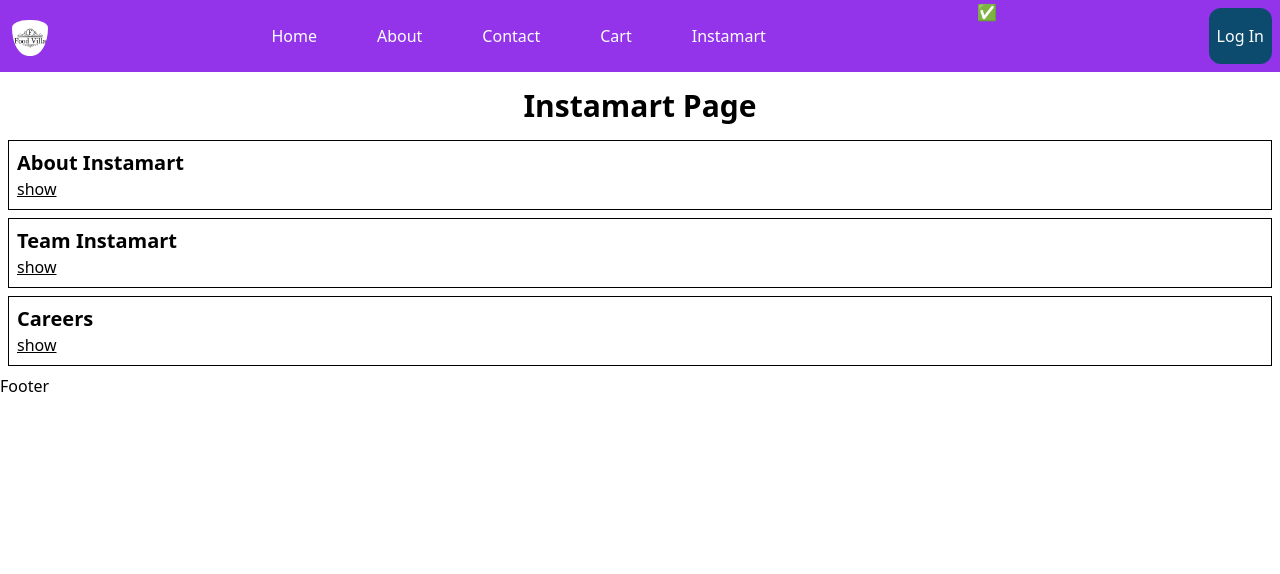
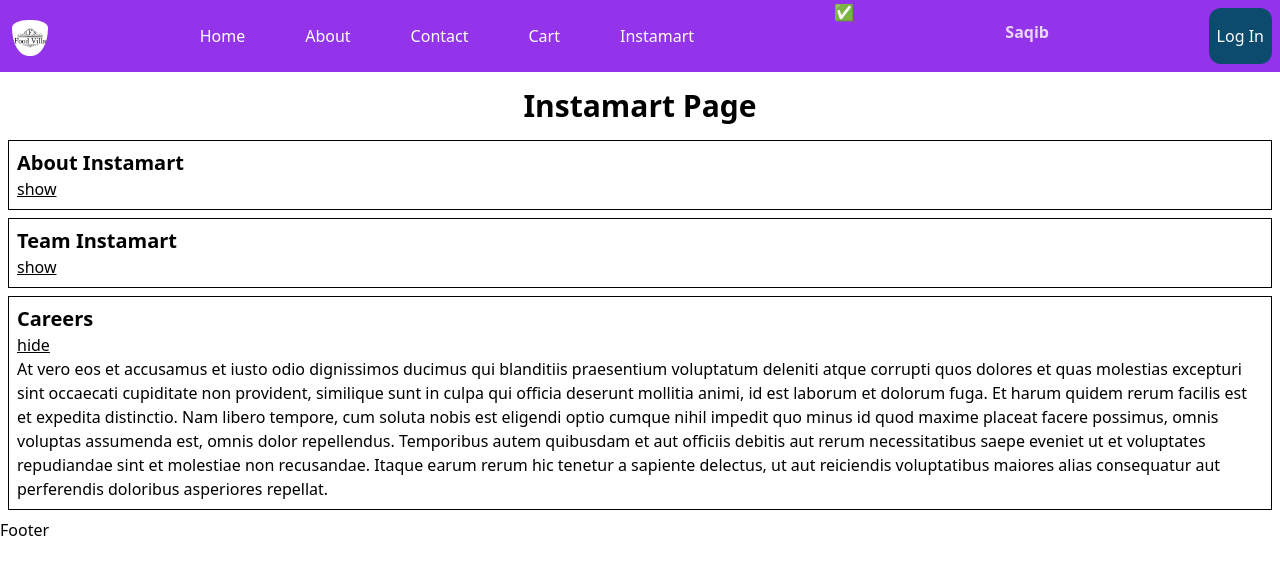
Before and after one commit to iamsaqib24/Namaste-React-Course, a React (Vite) app: page /instamart in a window 1280 px wide. Shown: the top 574 px of the page. Built offline with nearby package versions, Linux system fonts and the light colour scheme.

Commit message:
useContext

```diff
--- a/src/App.js
+++ b/src/App.js
@@ -11,6 +11,7 @@
 import RestaurantMenu from './components/RestaurantMenu'
 import Profile from './components/Profile'
 import Shimmer from './components/Shimmer'
+import UserContext from './utils/UserContext'
 // import Instamart from './components/Instamart'
 
 const Instamart = lazy(() => import('./components/Instamart'))
@@ -24,11 +25,13 @@
     })
 
     return (
-        <React.Fragment>
+        <UserContext.Provider value={{
+            user: user
+        }}>
             <Header />
             <Outlet />
             <Footer />
-        </React.Fragment>
+        </UserContext.Provider>
     )
 }
 
@@ -40,10 +43,7 @@
         children: [
             {
                 path: "/",
-                element: <Body user={{
-                    name: "Foodvilla",
-                    email: "foodvilla@foodvilla.com"
-                }} />
+                element: <Body />
             },
             {
                 path: "/about",
--- a/src/components/About.js
+++ b/src/components/About.js
@@ -1,6 +1,7 @@
 import React from 'react'
 import { Outlet } from 'react-router-dom'
 import Profile from "./ProfileClass"
+import UserContext from '../utils/UserContext'
 
 // const About2 = () => {
 //   return (
@@ -31,6 +32,12 @@
         return (
             <div>
                 <h1>About Us</h1>
+
+                <UserContext.Consumer>
+                    {/* {(value) => console.log(value)} */}
+                    {({user}) => <h1 className="font-bold">{user.name}</h1>}
+                </UserContext.Consumer>
+
                 <p>Chapter-07 - Finding the Path</p>
                 {/* <Outlet /> */}
                 <Profile name={"Saqqu"} />
--- a/src/components/Body.js
+++ b/src/components/Body.js
@@ -64,7 +64,7 @@
                     filteredRestaurants.map(restaurant => {
                         return (
                             <Link to={"/restaurant/" + restaurant.data.id } key={restaurant.data.id} >
-                                <RestaurantCard {...restaurant.data} user={user} />
+                                <RestaurantCard {...restaurant.data} />
                             </Link>
                         )
                     })
--- a/src/components/Header.js
+++ b/src/components/Header.js
@@ -1,7 +1,8 @@
-import { useEffect, useState } from "react"
+import { useState, useContext } from "react"
 import Logo from '../assets/img/foodvilla.png'
 import { Link } from "react-router-dom"
 import useOnline from "../utils/useOnline"
+import UserContext from "../utils/UserContext"
 
 
 const Title = () => (
@@ -18,6 +19,8 @@
     const [isLoggedIn, setIsLoggedIn] = useState(false)
 
     const isOnline = useOnline()
+
+    const {user} = useContext(UserContext)
 
     return (
         <div className="flex justify-between bg-purple-800 sm:bg-purple-700 md:bg-purple-600">
@@ -41,6 +44,7 @@
                 </ul>
             </div>
             <h1>{isOnline ? "✅" : "🔴"}</h1>
+            <h1 className="p-5 font-bold text-purple-200">{user.name}</h1>
             {isLoggedIn ? (
                 <button className="p-2 m-2 bg-sky-900 hover:bg-purple-500 hover:border-2 text-white rounded-xl" onClick={() => setIsLoggedIn(false)}>Log Out</button>
             ) : (
--- a/src/components/Instamart.js
+++ b/src/components/Instamart.js
@@ -18,11 +18,7 @@
 
 const Instamart = () => {
 
-    const [sectionConfig, setSectionConfig] = useState({
-        showAbout: false,
-        showTeam: false,
-        showCareers: false
-    })
+    const [visibleSection, setVisibleSection] = useState("careers")
 
     return (
         <div>
@@ -30,30 +26,18 @@
             <Section
                 title={"About Instamart"}
                 description={"At vero eos et accusamus et iusto odio dignissimos ducimus qui blanditiis praesentium voluptatum deleniti atque corrupti quos dolores et quas molestias excepturi sint occaecati cupiditate non provident, similique sunt in culpa qui officia deserunt mollitia animi, id est laborum et dolorum fuga. Et harum quidem rerum facilis est et expedita distinctio. Nam libero tempore, cum soluta nobis est eligendi optio cumque nihil impedit quo minus id quod maxime placeat facere possimus, omnis voluptas assumenda est, omnis dolor repellendus. Temporibus autem quibusdam et aut officiis debitis aut rerum necessitatibus saepe eveniet ut et voluptates repudiandae sint et molestiae non recusandae. Itaque earum rerum hic tenetur a sapiente delectus, ut aut reiciendis voluptatibus maiores alias consequatur aut perferendis doloribus asperiores repellat."}
-                isVisible={sectionConfig.showAbout}
-                setIsVisible={() => setSectionConfig({
-                    showAbout: true,
-                    showTeam: false,
-                    showCareers: false
-                })}/>
+                isVisible={visibleSection === "about"}
+                setIsVisible={() => setVisibleSection("about")}/>
             <Section
                 title={"Team Instamart"}
                 description={"At vero eos et accusamus et iusto odio dignissimos ducimus qui blanditiis praesentium voluptatum deleniti atque corrupti quos dolores et quas molestias excepturi sint occaecati cupiditate non provident, similique sunt in culpa qui officia deserunt mollitia animi, id est laborum et dolorum fuga. Et harum quidem rerum facilis est et expedita distinctio. Nam libero tempore, cum soluta nobis est eligendi optio cumque nihil impedit quo minus id quod maxime placeat facere possimus, omnis voluptas assumenda est, omnis dolor repellendus. Temporibus autem quibusdam et aut officiis debitis aut rerum necessitatibus saepe eveniet ut et voluptates repudiandae sint et molestiae non recusandae. Itaque earum rerum hic tenetur a sapiente delectus, ut aut reiciendis voluptatibus maiores alias consequatur aut perferendis doloribus asperiores repellat."}
-                isVisible={sectionConfig.showTeam}
-                setIsVisible={() => setSectionConfig({
-                    showAbout: false,
-                    showTeam: true,
-                    showCareers: false
-                })}/>
+                isVisible={visibleSection === "team"}
+                setIsVisible={() => setVisibleSection("team")}/>
             <Section
                 title={"Careers"}
                 description={"At vero eos et accusamus et iusto odio dignissimos ducimus qui blanditiis praesentium voluptatum deleniti atque corrupti quos dolores et quas molestias excepturi sint occaecati cupiditate non provident, similique sunt in culpa qui officia deserunt mollitia animi, id est laborum et dolorum fuga. Et harum quidem rerum facilis est et expedita distinctio. Nam libero tempore, cum soluta nobis est eligendi optio cumque nihil impedit quo minus id quod maxime placeat facere possimus, omnis voluptas assumenda est, omnis dolor repellendus. Temporibus autem quibusdam et aut officiis debitis aut rerum necessitatibus saepe eveniet ut et voluptates repudiandae sint et molestiae non recusandae. Itaque earum rerum hic tenetur a sapiente delectus, ut aut reiciendis voluptatibus maiores alias consequatur aut perferendis doloribus asperiores repellat."}
-                isVisible={sectionConfig.showCareers}
-                setIsVisible={() => setSectionConfig({
-                    showAbout: false,
-                    showTeam: false,
-                    showCareers: true
-                })}/>
+                isVisible={visibleSection === "careers"}
+                setIsVisible={() => setVisibleSection("careers")}/>
 
 
         </div>
--- a/src/components/RestaurantCard.js
+++ b/src/components/RestaurantCard.js
@@ -1,13 +1,18 @@
 import { CDN_URL } from "../constants"
+import { useContext } from "react"
+import UserContext from "../utils/UserContext"
 
-const RestaurantCard = ({cloudinaryImageId, name, cuisines, avgRating, user}) => {
+const RestaurantCard = ({cloudinaryImageId, name, cuisines, avgRating}) => {
+
+    const {user} = useContext(UserContext)
+
     return (
         <div className="w-[200px] p-2 m-2 shadow-lg bg-purple-200">
             <img src={ CDN_URL + cloudinaryImageId } />
             <h2 className="font-bold">{name}</h2>
             <h3>{cuisines.join(", ")}</h3>
             <h4>{avgRating} stars</h4>
-            <h4>{user.email}</h4>
+            <h4 className="font-bold">{user.email}</h4>
         </div>
     )
 }
--- /dev/null
+++ b/src/utils/UserContext.js
@@ -0,0 +1,10 @@
+import { createContext } from "react";
+
+const UserContext = createContext({
+    user:  {
+            name: "Saqib",
+            email: "saqib@gmail.com"
+        }
+})
+
+export default UserContext
```
